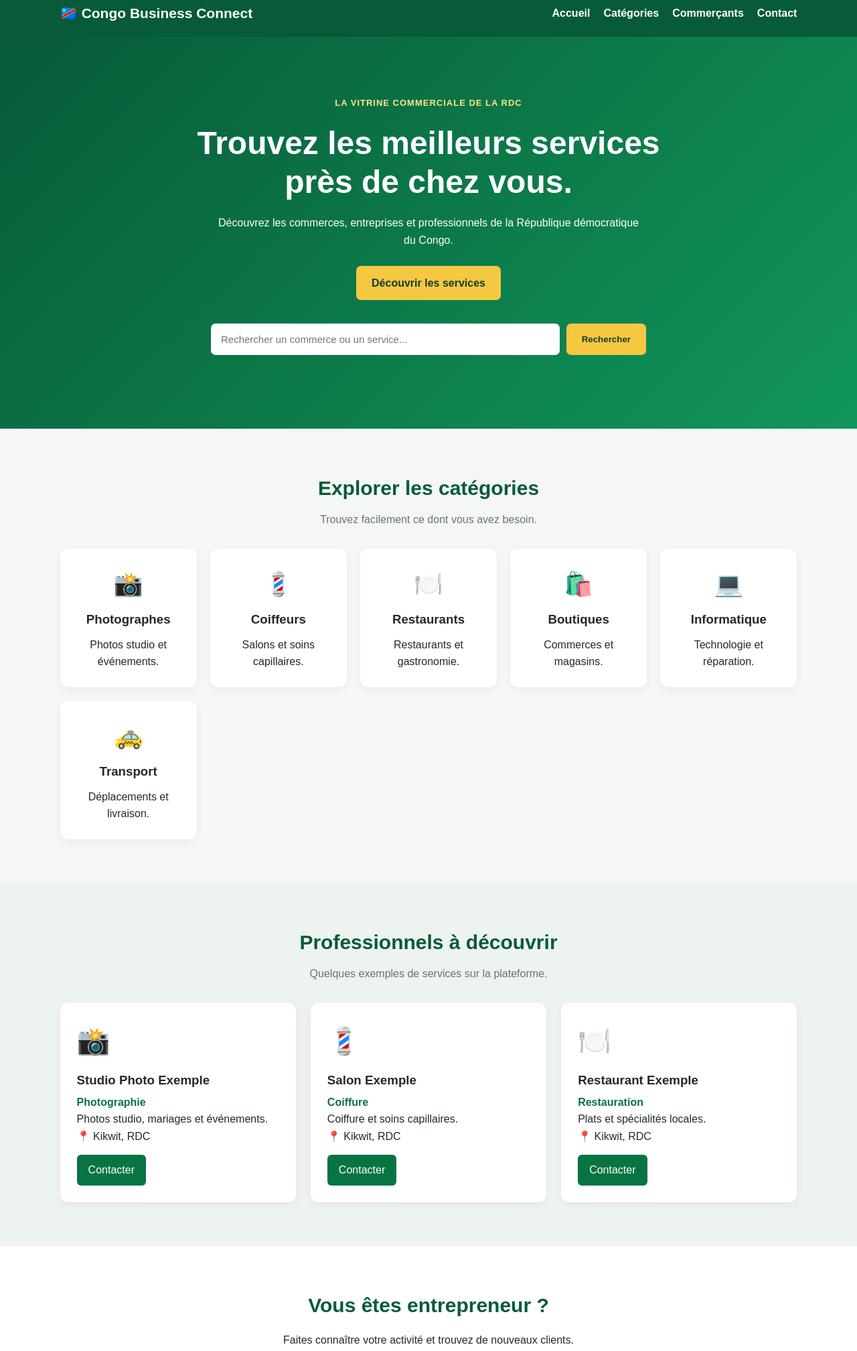
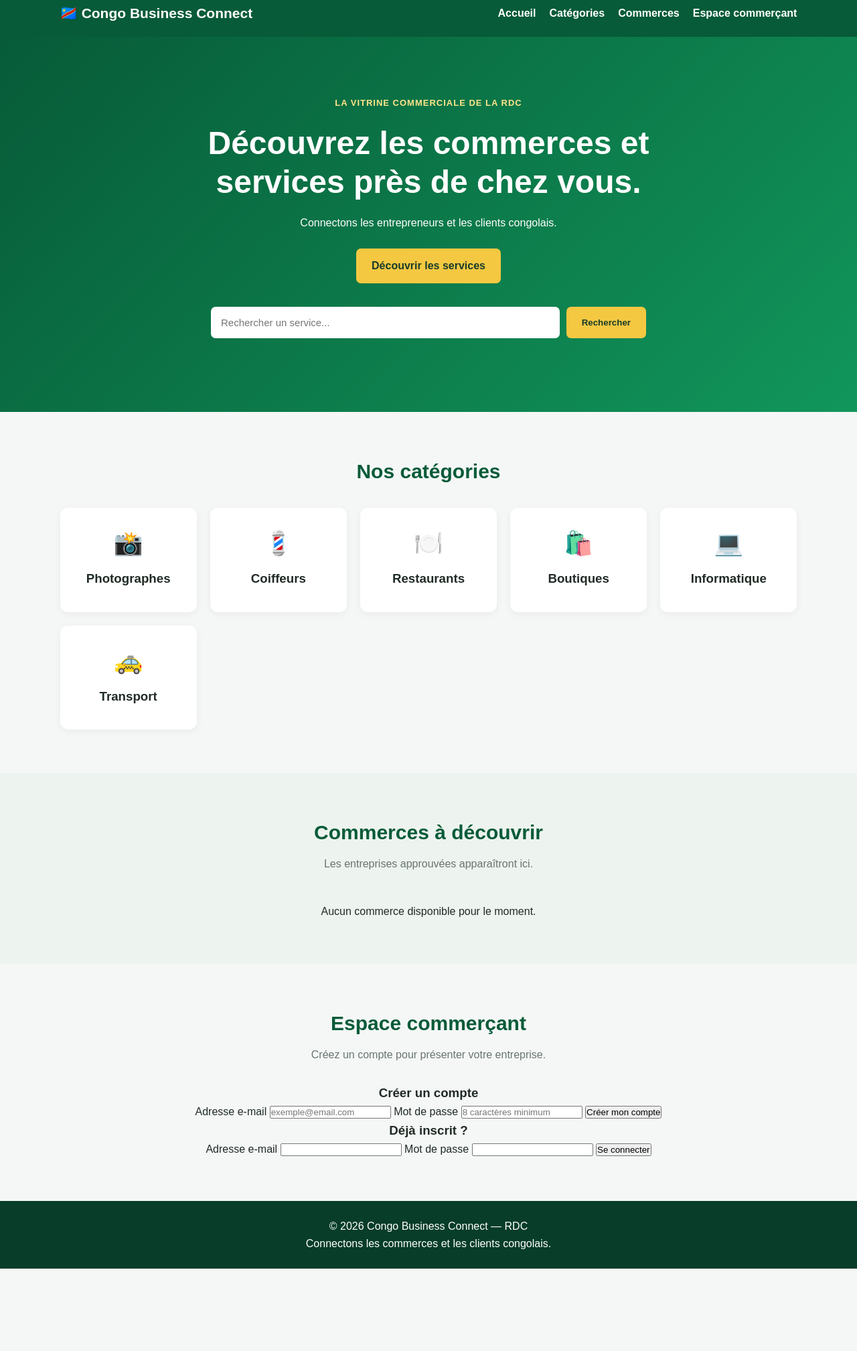
Before and after one commit to davidpicturespro-prog/congo-business-connect, a plain HTML site: page index.html in a window 1280 px wide. Shown: the part 15-2032 px from the top of the page at 67% size. After the commit the page ends 1909 px from the top, so only its background shows below. Drawn offline with nearby package versions, Linux system fonts and the light colour scheme.

Commit message:
Revise index.html for improved content clarity
Updated meta description and title for clarity. Changed navigation links and section headings to better reflect content.

```diff
--- a/index.html
+++ b/index.html
@@ -4,10 +4,11 @@
 <head>
     <meta charset="UTF-8">
     <meta name="viewport" content="width=device-width, initial-scale=1.0">
-    <meta name="description" content="Congo Business Connect : trouvez des commerces, produits et professionnels en RDC.">
-    <meta name="theme-color" content="#087443">
-    <title>Congo Business Connect | RDC</title>
+    <meta name="description" content="Congo Business Connect : commerces et professionnels en RDC.">
+    <title>Congo Business Connect</title>
     <link rel="stylesheet" href="style.css">
+
+    <script src="https://cdn.jsdelivr.net/npm/@supabase/supabase-js@2"></script>
     <script src="script.js" defer></script>
 </head>
 <body>
@@ -17,115 +18,131 @@
     <nav>
         <a href="#accueil">Accueil</a>
         <a href="#categories">Catégories</a>
-        <a href="#professionals">Commerçants</a>
-        <a href="#contact">Contact</a>
+        <a href="#professionals">Commerces</a>
+        <a href="#espace">Espace commerçant</a>
     </nav>
 </header>
 
 <main>
     <section class="hero" id="accueil">
         <span class="tag">LA VITRINE COMMERCIALE DE LA RDC</span>
-        <h1>Trouvez les meilleurs services près de chez vous.</h1>
-        <p>Découvrez les commerces, entreprises et professionnels de la République démocratique du Congo.</p>
-
+        <h1>Découvrez les commerces et services près de chez vous.</h1>
+        <p>Connectons les entrepreneurs et les clients congolais.</p>
         <a href="#categories" class="button">Découvrir les services</a>
 
         <div class="search-box">
-            <input type="search" id="searchInput"
-                placeholder="Rechercher un commerce ou un service...">
+            <input id="searchInput" type="search"
+                   placeholder="Rechercher un service...">
             <button id="searchButton">Rechercher</button>
         </div>
         <p id="searchMessage" aria-live="polite"></p>
     </section>
 
     <section class="section" id="categories">
-        <h2>Explorer les catégories</h2>
-        <p class="subtitle">Trouvez facilement ce dont vous avez besoin.</p>
-
+        <h2>Nos catégories</h2>
         <div class="categories">
             <article class="category" data-category="photographie">
                 <span>📸</span><h3>Photographes</h3>
-                <p>Photos studio et événements.</p>
             </article>
             <article class="category" data-category="coiffure">
                 <span>💈</span><h3>Coiffeurs</h3>
-                <p>Salons et soins capillaires.</p>
             </article>
             <article class="category" data-category="restaurant">
                 <span>🍽️</span><h3>Restaurants</h3>
-                <p>Restaurants et gastronomie.</p>
             </article>
             <article class="category" data-category="boutique">
                 <span>🛍️</span><h3>Boutiques</h3>
-                <p>Commerces et magasins.</p>
             </article>
             <article class="category" data-category="informatique">
                 <span>💻</span><h3>Informatique</h3>
-                <p>Technologie et réparation.</p>
             </article>
             <article class="category" data-category="transport">
                 <span>🚕</span><h3>Transport</h3>
-                <p>Déplacements et livraison.</p>
             </article>
         </div>
     </section>
 
     <section class="section professionals" id="professionals">
-        <h2>Professionnels à découvrir</h2>
-        <p class="subtitle">Quelques exemples de services sur la plateforme.</p>
-
-        <div class="business-list" id="businessList">
-
-            <article class="business-card"
-                data-name="Studio Photo Exemple"
-                data-category="photographie"
-                data-service="photos studio mariage shooting"
-                data-city="kikwit">
-                <div class="business-icon">📸</div>
-                <h3>Studio Photo Exemple</h3>
-                <span class="business-type">Photographie</span>
-                <p>Photos studio, mariages et événements.</p>
-                <p>📍 Kikwit, RDC</p>
-                <a href="#contact" class="business-button">Contacter</a>
-            </article>
-
-            <article class="business-card"
-                data-name="Salon Exemple"
-                data-category="coiffure"
-                data-service="coiffure soins capillaires"
-                data-city="kikwit">
-                <div class="business-icon">💈</div>
-                <h3>Salon Exemple</h3>
-                <span class="business-type">Coiffure</span>
-                <p>Coiffure et soins capillaires.</p>
-                <p>📍 Kikwit, RDC</p>
-                <a href="#contact" class="business-button">Contacter</a>
-            </article>
-
-            <article class="business-card"
-                data-name="Restaurant Exemple"
-                data-category="restaurant"
-                data-service="restaurant repas cuisine"
-                data-city="kikwit">
-                <div class="business-icon">🍽️</div>
-                <h3>Restaurant Exemple</h3>
-                <span class="business-type">Restauration</span>
-                <p>Plats et spécialités locales.</p>
-                <p>📍 Kikwit, RDC</p>
-                <a href="#contact" class="business-button">Contacter</a>
-            </article>
-
-        </div>
-        <p id="noResults" hidden>Aucun professionnel trouvé.</p>
+        <h2>Commerces à découvrir</h2>
+        <p class="subtitle">Les entreprises approuvées apparaîtront ici.</p>
+        <div id="businessList" class="business-list"></div>
+        <p id="noResults">Aucun commerce disponible pour le moment.</p>
     </section>
 
-    <section class="contact-section" id="contact">
-        <h2>Vous êtes entrepreneur ?</h2>
-        <p>Faites connaître votre activité et trouvez de nouveaux clients.</p>
-        <a class="button" href="mailto:contact@congobusinessconnect.com">
-            Nous contacter
-        </a>
-        <p class="small-note">Remplacez cette adresse par votre adresse professionnelle avant publication.</p>
+    <section class="section account-section" id="espace">
+        <h2>Espace commerçant</h2>
+        <p class="subtitle">Créez un compte pour présenter votre entreprise.</p>
+
+        <div id="authArea" class="account-grid">
+            <form id="signupForm" class="account-card">
+                <h3>Créer un compte</h3>
+                <label for="signupEmail">Adresse e-mail</label>
+                <input id="signupEmail" type="email" required
+                       placeholder="exemple@email.com">
+
+                <label for="signupPassword">Mot de passe</label>
+                <input id="signupPassword" type="password"
+                       minlength="8" required placeholder="8 caractères minimum">
+
+                <button type="submit">Créer mon compte</button>
+            </form>
+
+            <form id="loginForm" class="account-card">
+                <h3>Déjà inscrit ?</h3>
+                <label for="loginEmail">Adresse e-mail</label>
+                <input id="loginEmail" type="email" required>
+
+                <label for="loginPassword">Mot de passe</label>
+                <input id="loginPassword" type="password" required>
+
+                <button type="submit">Se connecter</button>
+            </form>
+        </div>
+
+        <div id="businessArea" class="account-card" hidden>
+            <h3>Enregistrer mon entreprise</h3>
+            <p id="userEmail"></p>
+
+            <form id="businessForm">
+                <label for="businessName">Nom de l'entreprise</label>
+                <input id="businessName" required maxlength="100">
+
+                <label for="businessCategory">Catégorie</label>
+                <select id="businessCategory" required>
+                    <option value="">Choisir une catégorie</option>
+                    <option value="photographie">Photographie</option>
+                    <option value="coiffure">Coiffure</option>
+                    <option value="restaurant">Restaurant</option>
+                    <option value="boutique">Boutique</option>
+                    <option value="informatique">Informatique</option>
+                    <option value="transport">Transport</option>
+                    <option value="autre">Autre</option>
+                </select>
+
+                <label for="businessCity">Ville</label>
+                <input id="businessCity" required placeholder="Ex : Kikwit">
+
+                <label for="businessPhone">Téléphone / WhatsApp</label>
+                <input id="businessPhone" type="tel" required
+                       placeholder="+243...">
+
+                <label for="businessDescription">Description</label>
+                <textarea id="businessDescription" rows="4"
+                          maxlength="1000" required
+                          placeholder="Présentez votre activité..."></textarea>
+
+                <button type="submit">Enregistrer mon entreprise</button>
+            </form>
+
+            <h3>Mes entreprises</h3>
+            <div id="myBusinesses"></div>
+
+            <button type="button" id="logoutButton" class="logout">
+                Se déconnecter
+            </button>
+        </div>
+
+        <p id="accountMessage" role="status" aria-live="polite"></p>
     </section>
 </main>
 
```
